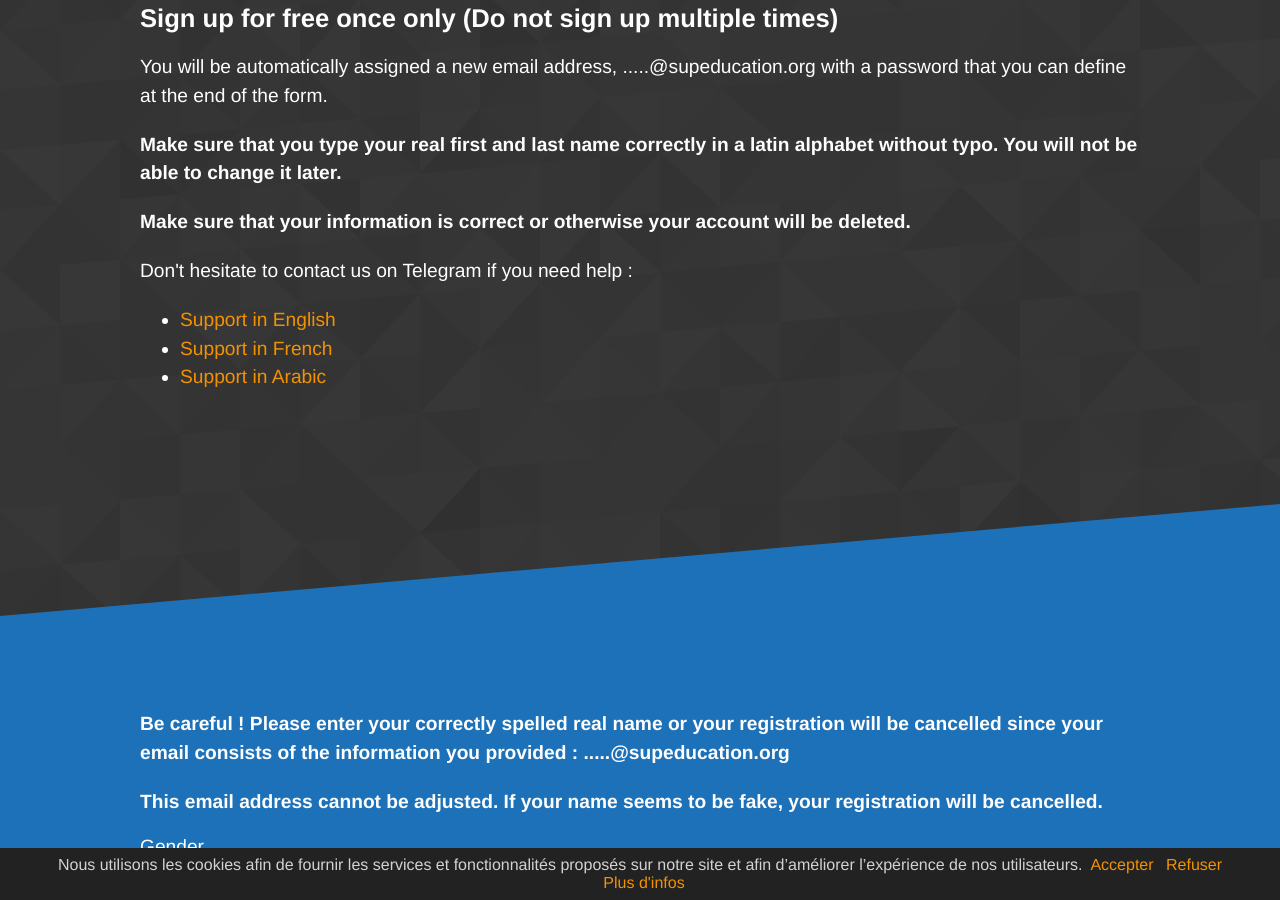
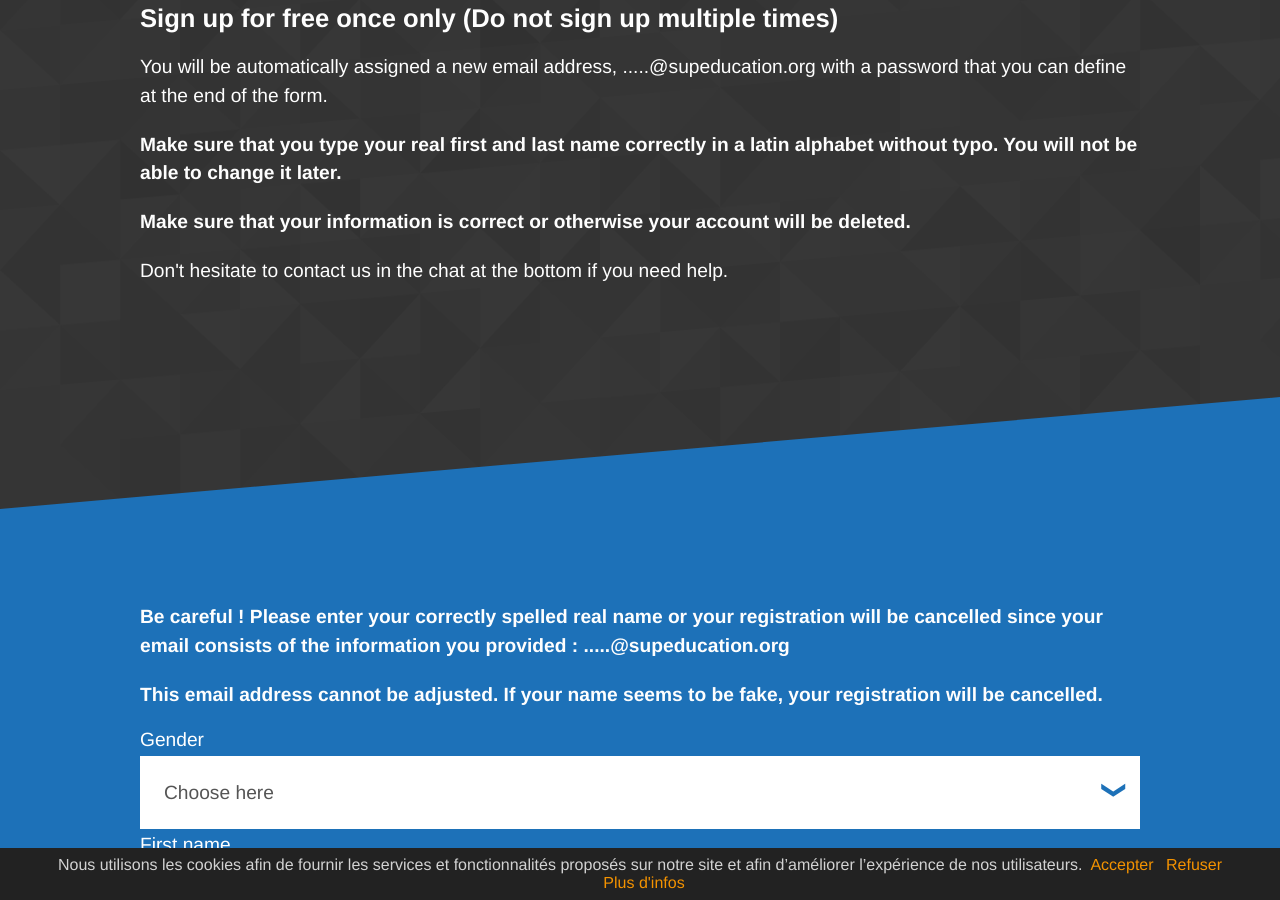
Before and after one commit to romain-kerdigital/supeducation.org, a Jekyll site: the page built from signup.html, in a window 1280 px wide and 900 px high, scrolled down 655 px. Built offline with Jekyll 4.4.1, drawn with Linux system fonts in a browser that asks for light colours; nearby versions of some CDN libraries; some web fonts are replaced.

Commit message:
Updated 'signup.html' via CloudCannon

```diff
--- a/signup.html
+++ b/signup.html
@@ -24,12 +24,7 @@
   <b>Make sure that your information is correct or otherwise your account will be deleted.</b>
 </p>
 	<p class="editable">
-	Don't hesitate to contact us on Telegram if you need help :</p>
-	<ul>
-	  <li><a href="https://t.me/supeducation_en" target="_blank" rel="noopener">Support in English</a></li>
-	  <li><a href="https://t.me/supeducation_fr" target="_blank" rel="noopener">Support in French</a></li>
-	  <li><a href="https://t.me/supeducation_ar" target="_blank" rel="noopener">Support in Arabic</a></li>
-	</ul>
+	Don't hesitate to contact us in the chat at the bottom if you need help.</p>
 	</div>
 	</section>
 
```
